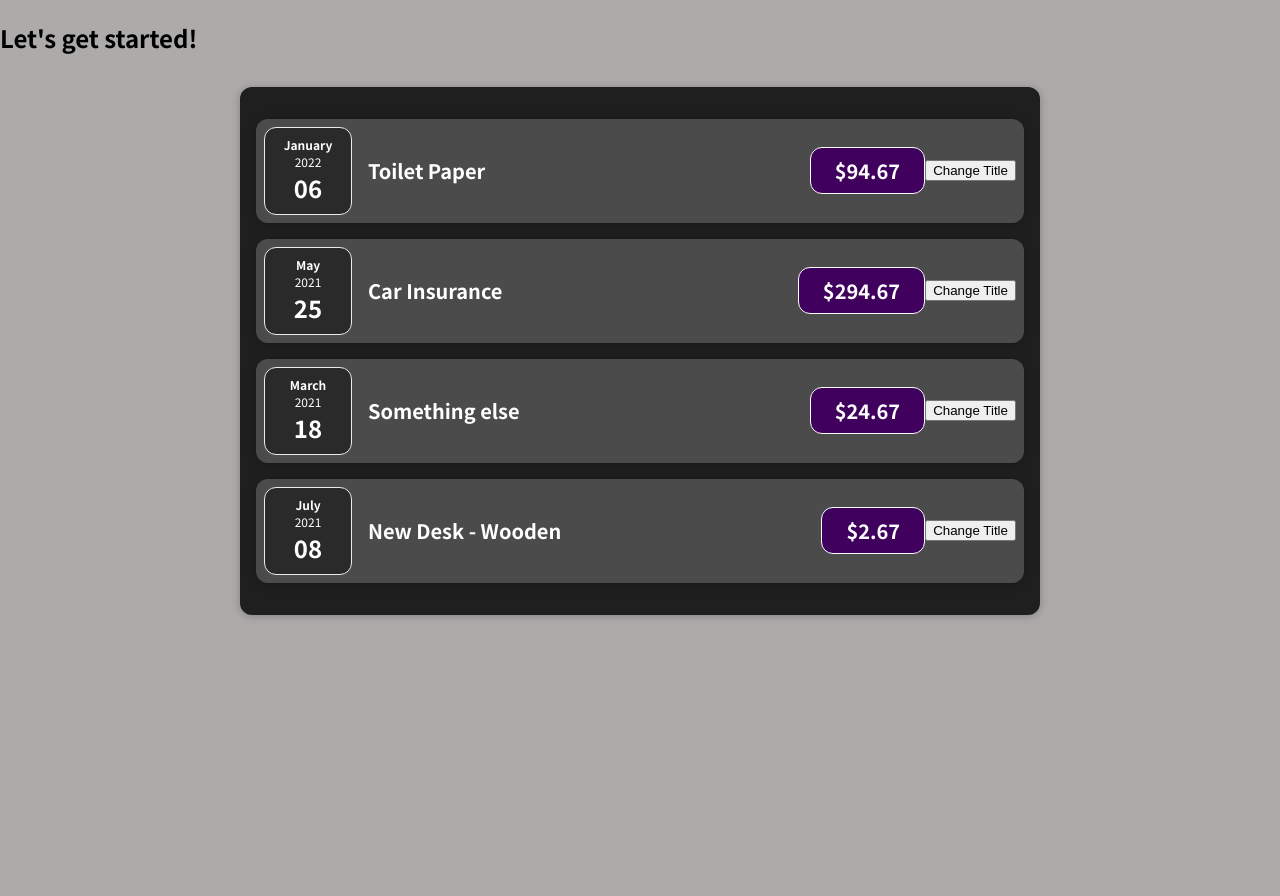
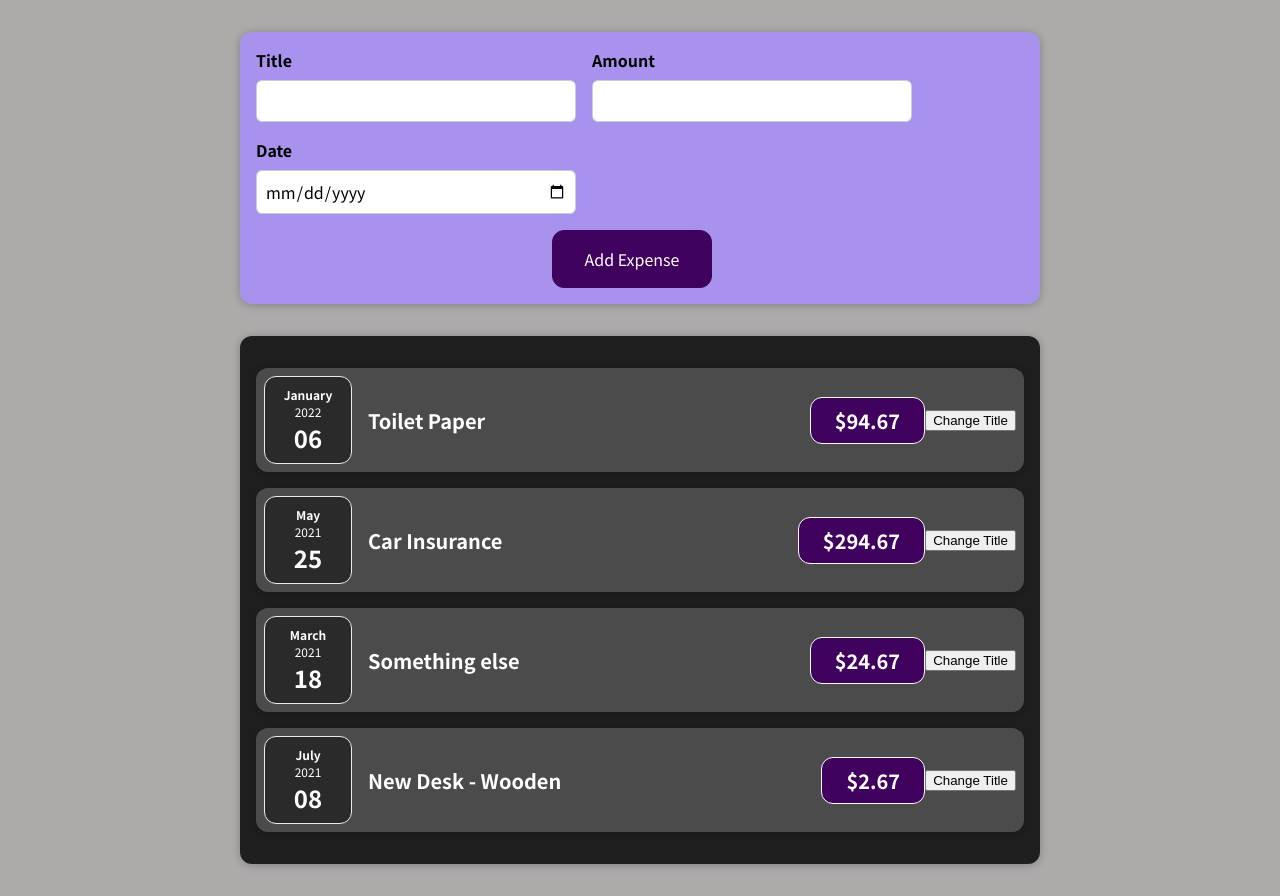
Before and after one commit to StefanGriffin/React---project1, a React (Create React App) app: page / in a window 1280 px wide. Before the commit the page ends 800 px from the top, so only its background shows below. Built offline with nearby package versions, Linux system fonts and the light colour scheme.

Commit message:
Added Form

```diff
--- a/src/App.js
+++ b/src/App.js
@@ -1,3 +1,6 @@
+import React from 'react';
+
+import NewExpense from './components/NewExpense/NewExpense';
 import Expenses from './components/Expenses/Expenses';
 
 const App = (() => {
@@ -37,7 +40,7 @@
 
   return (
     <div>
-      <h2>Let's get started!</h2>
+      <NewExpense />
       <Expenses items={expenses} />
     </div>
   );
--- a/src/components/Expenses/Expenses.js
+++ b/src/components/Expenses/Expenses.js
@@ -29,6 +29,6 @@
       />
     </Card>
   );
-}
+};
 
 export default Expenses;
--- /dev/null
+++ b/src/components/NewExpense/ExpenseForm.css
@@ -0,0 +1,26 @@
+.new-expense__controls {
+  display: flex;
+  flex-wrap: wrap;
+  gap: 1rem;
+  margin-bottom: 1rem;
+  text-align: left;
+}
+
+.new-expense__control label {
+  font-weight: bold;
+  margin-bottom: 0.5rem;
+  display: block;
+}
+
+.new-expense__control input {
+  font: inherit;
+  padding: 0.5rem;
+  border-radius: 6px;
+  border: 1px solid #ccc;
+  width: 20rem;
+  max-width: 100%;
+}
+
+.new-expense__actions {
+  text-align: right;
+}
--- /dev/null
+++ b/src/components/NewExpense/ExpenseForm.js
@@ -0,0 +1,29 @@
+import React from 'react';
+
+import './ExpenseForm.css';
+
+const ExpenseForm = () => {
+  return (
+    <form>
+      <div className="new-expense__controls">
+        <div className="new-expense__control">
+          <label>Title</label>
+          <input type="test" />
+        </div>
+        <div className="new-expense__control">
+          <label>Amount</label>
+          <input type="number" min="0.01" step="0.01" />
+        </div>
+        <div className="new-expense__control">
+          <label>Date</label>
+          <input type="date" min="2019-01-01" max="2022-12-31" />
+        </div>
+      </div>
+      <div className="new-expense__action">
+        <button type="submit">Add Expense</button>
+      </div>
+    </form>
+  );
+};
+
+export default ExpenseForm;
--- /dev/null
+++ b/src/components/NewExpense/NewExpense.css
@@ -0,0 +1,38 @@
+.new-expense {
+  background-color: #a892ee;
+  padding: 1rem;
+  margin: 2rem auto;
+  width: 50rem;
+  max-width: 95%;
+  border-radius: 12px;
+  text-align: center;
+  box-shadow: 0 1px 8px rgba(0, 0, 0, 0.25);
+}
+
+.new-expense button {
+  font: inherit;
+  cursor: pointer;
+  padding: 1rem 2rem;
+  border: 1px solid #40005d;
+  background-color: #40005d;
+  color: white;
+  border-radius: 12px;
+  margin-right: 1rem;
+}
+
+.new-expense button:hover,
+.new-expense button:active {
+  background-color: #510674;
+  border-color: #510674;
+}
+
+.new-expense button.alternative {
+  color: #220131;
+  border-color: transparent;
+  background-color: transparent;
+}
+
+.new-expense button.alternative:hover,
+.new-expense button.alternative:active {
+  background-color: #ddb3f8;
+}
--- /dev/null
+++ b/src/components/NewExpense/NewExpense.js
@@ -0,0 +1,14 @@
+import React from 'react';
+
+import ExpenseForm from './ExpenseForm';
+import './NewExpense.css';
+
+const NewExpense = () => {
+  return (
+    <div className="new-expense">
+      <ExpenseForm />
+    </div>
+  );
+};
+
+export default NewExpense;
```
Also changed, not shown: src/components/Expenses/ExpenseDate.js (+4 -4 lines), src/components/Expenses/ExpenseItem.css (line endings or trailing spaces), 2 other files (tests, documents, lock files or other folders).
